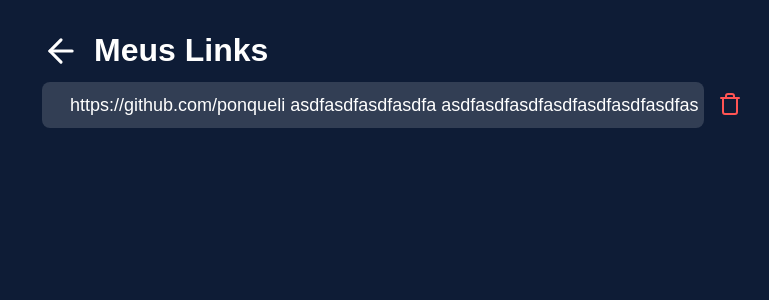
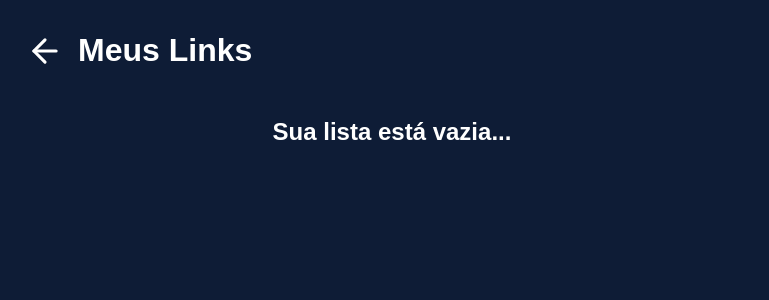
Before and after one commit to ponqueli/encurtador-link, a React (Create React App) app: page /links in a window 1280 px wide. Shown: the top 300 px of the page, without its empty margins (248-1017 px from the left). Built offline with nearby package versions, Linux system fonts and the light colour scheme.

Commit message:
toast copiado, inserir, excluir link salvando store, modificando scroll

```diff
--- a/src/components/LinkItem/index.js
+++ b/src/components/LinkItem/index.js
@@ -1,11 +1,31 @@
+import { useState } from 'react'
 import "./link-item.css"
 import 'animate.css'
 import { FiX, FiClipboard } from "react-icons/fi"
+import { ToastContainer, toast } from "react-toastify";
+import "react-toastify/dist/ReactToastify.css";
 
 export default function LinkItem({closeModal, content}) {
 
+  const [showToastCopied, setShowToastCopied] = useState(false)
+
+  async function showToast(message, position){
+    toast.success(message, {
+      toastId:'success-link-toast-id',
+      position,
+      autoClose: 3000,
+      hideProgressBar: false,
+      closeOnClick: true,
+      pauseOnHover: true,
+      draggable: true,
+      progress: undefined,
+    });
+  }
+
   async function copyLink(){
     await navigator.clipboard.writeText(content.link)
+    setShowToastCopied(true)
+    await showToast("Item copiado!", "bottom-center")
   }
 
   return (
@@ -22,6 +42,21 @@ export default function LinkItem({closeModal, content}) {
       { content.link }
         <FiClipboard size={20} color="#FFF"/>
       </button>
+
+      { showToastCopied && (
+        <ToastContainer
+          theme="light"
+          position="top-center"
+          autoClose={3000}
+          hideProgressBar={false}
+          newestOnTop={false}
+          closeOnClick
+          rtl={false}
+          pauseOnFocusLoss
+          draggable
+          pauseOnHover
+        />
+      )}
     </div>
   );
 }
--- a/src/components/LinkItem/link-item.css
+++ b/src/components/LinkItem/link-item.css
@@ -28,6 +28,9 @@
     margin: 14px 0;
     color: #6a768b;
     font-size: 16px;
+    white-space: nowrap;
+    overflow: hidden;
+    text-overflow: ellipsis;
 }
 
 .modal-link{
--- a/src/index.css
+++ b/src/index.css
@@ -7,6 +7,7 @@
 body{
   font-family: sans-serif;
   background-color: #0e1c36;
+  overflow: hidden;
 }
 
 button{
@@ -20,3 +21,27 @@ button{
   align-items: center;
   flex-direction: column;
 }
+*, ::after, ::before {
+  position: relative;
+  margin: 0;
+  padding: 0;
+  box-sizing: inherit;
+}
+
+@media (min-width: 45em){
+  ::-webkit-scrollbar-thumb {
+    border-radius: 0.5rem;
+    background-color: #677a9e;
+    box-shadow: inset 0 0 0 1px #011231;
+    border: 0.2rem solid #1b2437;
+  }
+}
+
+@media (min-width: 45em){
+  ::-webkit-scrollbar {
+    width: 1rem;
+    height: 1rem;
+    background-color: #1b2437;
+    border-radius: 0.5rem;
+  }
+}
--- a/src/pages/Home/index.js
+++ b/src/pages/Home/index.js
@@ -4,6 +4,7 @@ import { ToastContainer, toast } from "react-toastify";
 import "react-toastify/dist/ReactToastify.css";
 import './home.css'
 import 'animate.css'
+import { saveLink } from '../../services/storeLinks'
 
 import Menu from '../../components/Menu'
 import LinkItem from '../../components/LinkItem'
@@ -14,7 +15,8 @@ export default function Home() {
   const [link, setLink] = useState('')
   const [data, setData] = useState({})
   const [qrCode, setQrCode] = useState('')
-  const [showModal, setShowModal] = useState(false);
+  const [showModal, setShowModal] = useState(false)
+  const [showToastError, setShowToastError] = useState(false)
 
   function showToast(message, position){
     toast.error(message, {
@@ -37,7 +39,9 @@ export default function Home() {
       setData(response.data)
       setShowModal(true)
       setQrCode(`https://api.qrserver.com/v1/create-qr-code/?data=${ response.data.link } &size=180x180`)
+      saveLink('@encurtaLink', response.data)
     }catch{
+      setShowToastError(true);
       showToast("Algo deu errado. Verifique se seu link está correto.", "top-center")
       setLink('')
     }
@@ -74,6 +78,8 @@ export default function Home() {
             content={ data }
           />
         )}
+
+        { showToastError && (
           <ToastContainer
             theme="light"
             position="top-center"
@@ -86,6 +92,8 @@ export default function Home() {
             draggable
             pauseOnHover
           />
+        )}
+
       </div>
     );
   }
--- a/src/pages/Links/index.js
+++ b/src/pages/Links/index.js
@@ -1,9 +1,44 @@
+import { useState, useEffect } from 'react'
 import "./links.css";
 import 'animate.css';
 import { FiArrowLeft, FiLink, FiTrash } from "react-icons/fi";
 import { Link } from 'react-router-dom'
+import { getLinksSaved, deleteLink } from '../../services/storeLinks'
+import LinkItem from '../../components/LinkItem';
 
 export default function Links() {
+
+  const [myLinks, setMyLinks] = useState([])
+  const [data, setData] =  useState({})
+  const [showModal, setShowModal]  = useState(false)
+  const [emptyList, setEmptyList] = useState(false)
+
+  useEffect(()=>{
+    async function getLinks(){
+      const result = await getLinksSaved('@encurtaLink')
+      if(result.length === 0){
+        setEmptyList(true)
+      }
+
+      setMyLinks(result)
+    }
+
+    getLinks()
+  }, [])
+
+  function handleOpenLink(link){
+    setData(link)
+    setShowModal(true)
+  }
+
+  async function handleDelete(id){
+   const actualLinks = await deleteLink(myLinks, id)
+   if(actualLinks.length === 0){
+    setEmptyList(true)
+   }
+   setMyLinks(actualLinks)
+  }
+
   return (
     <div className="links-container">
       <div className="links-header">
@@ -13,16 +48,31 @@ export default function Links() {
         <h1>Meus Links</h1>
       </div>
 
-      <div className="links-item">
-        <button className="button-link">
-          <FiLink size={18} color="#FFF" />
-          https://github.com/ponqueli asdfasdfasdfasdfa asdfasdfasdfasdfasdfasdfasdfas kkkkkkkkkkkkkkkkkkkkkkkkkkkkkkkkkkkkkkkkkkkkkkkkkkkkkkkkkkkk
-        </button>
+      { myLinks.map( link =>(
+        <div key={link.id} className="links-item hover">
+          <button className="button-link" onClick={()=> handleOpenLink(link)}>
+            <FiLink size={18} color="#FFF" />
+            { link.long_url }
+          </button>
 
-        <button className="button-delete">
-          <FiTrash size={24} color="#FF5454" />
-        </button>
-      </div>
+          <button className="button-delete" onClick={()=> handleDelete(link.id)}>
+            <FiTrash size={24} color="#FF5454" />
+          </button>
+        </div>
+      )) }
+
+      {emptyList && (
+        <div className='links-item'>
+          <h2 className='empty-text'>Sua lista está vazia...</h2>
+        </div>
+      )}
+
+      {showModal && (
+        <LinkItem
+          closeModal={()=> setShowModal(false)}
+          content={data}
+        />
+      )}
     </div>
   );
 }
--- a/src/pages/Links/links.css
+++ b/src/pages/Links/links.css
@@ -1,6 +1,9 @@
 .links-container {
   max-width: 1120px;
   margin: 32px auto 0 auto;
+  display: flex;
+  flex-direction: column;
+  overflow-y: auto;
 }
 
 .links-header {
@@ -21,7 +24,9 @@
   display: flex;
   align-items: center;
   flex-direction: row;
-  margin-top: 8px;
+  margin-top: 16px;
+  margin-right: 16px;
+  margin-left: 16px;
 }
 .links-item:last-child {
   margin-bottom: 18px;
@@ -56,6 +61,23 @@
   animation: spin 1.5s;
 }
 
+.hover {
+  transition: transform 0.5s;
+}
+
+.hover:hover {
+  transform: scale(1.02);
+}
+
+.empty-text{
+  width: 100%;
+  height: 100vh;
+  text-align: center;
+  color: #fff;
+  margin-top: 28px;
+
+}
+
 @keyframes spin {
   from {
     transform: rotate(0turn);
--- /dev/null
+++ b/src/services/storeLinks.js
@@ -0,0 +1,28 @@
+//buscar links salvos
+export async function getLinksSaved(key){
+    const myLinks = await localStorage.getItem(key)
+    let linksSaved = JSON.parse(myLinks) || []
+    return linksSaved
+}
+
+//salvar novo link
+export async function saveLink(key, newLink){
+    let linksStored = await getLinksSaved(key)
+    const hasLinks = linksStored.some(link => link.id === newLink.id)
+
+    if(hasLinks){
+        return
+    }
+
+    linksStored.push(newLink)
+    await localStorage.setItem(key, JSON.stringify(linksStored))
+}
+
+//deletar link
+export async function deleteLink(links, id){
+    let myLinksToNotDelete = links.filter(item =>{
+        return item.id !== id
+    })
+    localStorage.setItem('@encurtaLink', JSON.stringify(myLinksToNotDelete))
+    return myLinksToNotDelete
+}
```
Lines whose indentation alone changed are shown as unchanged.
